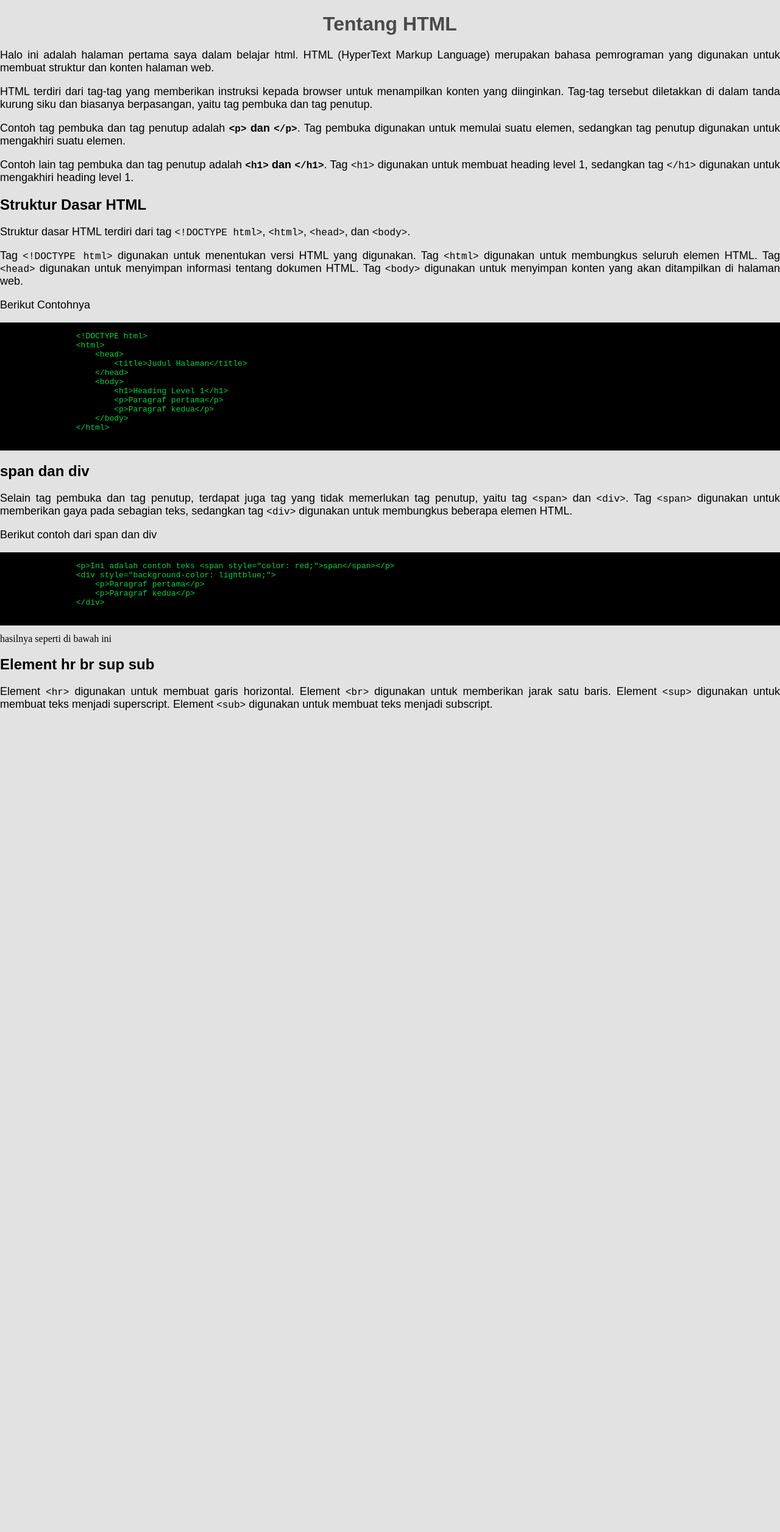
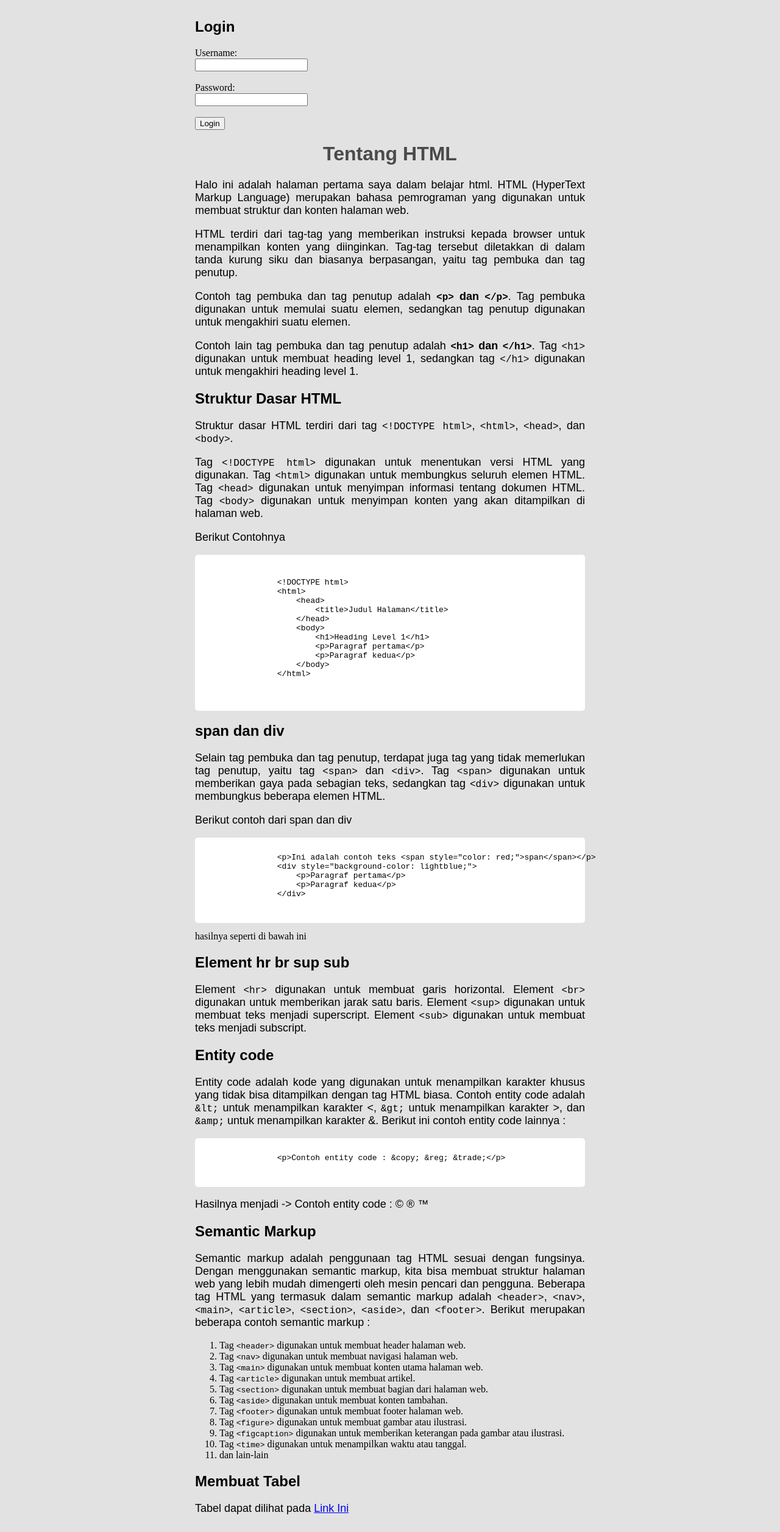
Before and after one commit to eggiar/learnHTMLCSS, a plain HTML site: page Belajar1.html in a window 1280 px wide. Shown: the whole page at 61% size. Before the commit the page ends 1184 px from the top, so only its background shows below. Drawn offline with Linux system fonts and the light colour scheme.

Commit message:
Add login form and semantic markup examples; create new table and form pages

```diff
--- a/Belajar1.html
+++ b/Belajar1.html
@@ -11,6 +11,10 @@
     }
     body{
         margin: auto;
+        width: 50%;
+        padding: 10px;
+        background-color: rgb(226, 226, 226);
+
     }
     h1{
         text-align: center;
@@ -26,11 +30,21 @@
         font-family: sans-serif;
     }
     .bg-code{
-        color: rgb(3, 212, 69);
-        background-color: rgb(0, 0, 0);
+        background-color: rgb(255, 255, 255);
+        padding: 10px;
+        border-radius: 5px;
+
     }
 </style>
 <body class="bg">
+    <h2>Login</h2>
+    <form action="/login" method="post">
+        <label for="username">Username:</label><br>
+        <input type="text" id="username" name="username"><br><br>
+        <label for="password">Password:</label><br>
+        <input type="password" id="password" name="password"><br><br>
+        <input type="submit" value="Login">
+    </form>
     <h1>Tentang HTML</h1>
     <p>Halo ini adalah halaman pertama saya dalam belajar html. HTML (HyperText Markup Language) merupakan bahasa pemrograman yang digunakan untuk membuat struktur dan konten halaman web.</p>
     <p>HTML terdiri dari tag-tag yang
@@ -80,5 +94,38 @@
     <p>
         Element <code>&lt;hr&gt;</code> digunakan untuk membuat garis horizontal. Element <code>&lt;br&gt;</code> digunakan untuk memberikan jarak satu baris. Element <code>&lt;sup&gt;</code> digunakan untuk membuat teks menjadi superscript. Element <code>&lt;sub&gt;</code> digunakan untuk membuat teks menjadi subscript.
     </p>
+    <h2>Entity code</h2>
+    <p>
+        Entity code adalah kode yang digunakan untuk menampilkan karakter khusus yang tidak bisa ditampilkan dengan tag HTML biasa. Contoh entity code adalah <code>&amp;lt;</code> untuk menampilkan karakter <, <code>&amp;gt;</code> untuk menampilkan karakter >, dan <code>&amp;amp;</code> untuk menampilkan karakter &.
+        Berikut ini contoh entity code lainnya :
+        <pre class="bg-code">
+            <code>
+                &lt;p&gt;Contoh entity code : &amp;copy; &amp;reg; &amp;trade;&lt;/p&gt;
+            </code>
+        </pre>
+        <p>Hasilnya menjadi -> Contoh entity code : &copy; &reg; &trade;</p>
+    </p>
+    <h2>Semantic Markup </h2>
+    <p>
+        Semantic markup adalah penggunaan tag HTML sesuai dengan fungsinya. Dengan menggunakan semantic markup, kita bisa membuat struktur halaman web yang lebih mudah dimengerti oleh mesin pencari dan pengguna. Beberapa tag HTML yang termasuk dalam semantic markup adalah <code>&lt;header&gt;</code>, <code>&lt;nav&gt;</code>, <code>&lt;main&gt;</code>, <code>&lt;article&gt;</code>, <code>&lt;section&gt;</code>, <code>&lt;aside&gt;</code>, dan <code>&lt;footer&gt;</code>.
+
+        Berikut merupakan beberapa contoh semantic markup :
+        <ol>
+            <li>Tag <code>&lt;header&gt;</code> digunakan untuk membuat header halaman web.</li>
+            <li>Tag <code>&lt;nav&gt;</code> digunakan untuk membuat navigasi halaman web.</li>
+            <li>Tag <code>&lt;main&gt;</code> digunakan untuk membuat konten utama halaman web.</li>
+            <li>Tag <code>&lt;article&gt;</code> digunakan untuk membuat artikel.</li>
+            <li>Tag <code>&lt;section&gt;</code> digunakan untuk membuat bagian dari halaman web.</li>
+            <li>Tag <code>&lt;aside&gt;</code> digunakan untuk membuat konten tambahan.</li>
+            <li>Tag <code>&lt;footer&gt;</code> digunakan untuk membuat footer halaman web.</li>
+            <li>Tag <code>&lt;figure&gt;</code> digunakan untuk membuat gambar atau ilustrasi.</li>
+            <li>Tag <code>&lt;figcaption&gt;</code> digunakan untuk memberikan keterangan pada gambar atau ilustrasi.</li>
+            <li>Tag <code>&lt;time&gt;</code> digunakan untuk menampilkan waktu atau tanggal.</li>
+            <li>dan lain-lain </li>
+        </ol>
+    </p>
+
+    <h2>Membuat Tabel</h2>
+    <p>Tabel dapat dilihat pada <a href="/Belajar2_Tabel.html">Link Ini</a></p>
 </body>
 </html>
```
Also changed, not shown: Belajar2_Tabel.html (added, +84 -0 lines), Form.html (added, +19 -0 lines).
